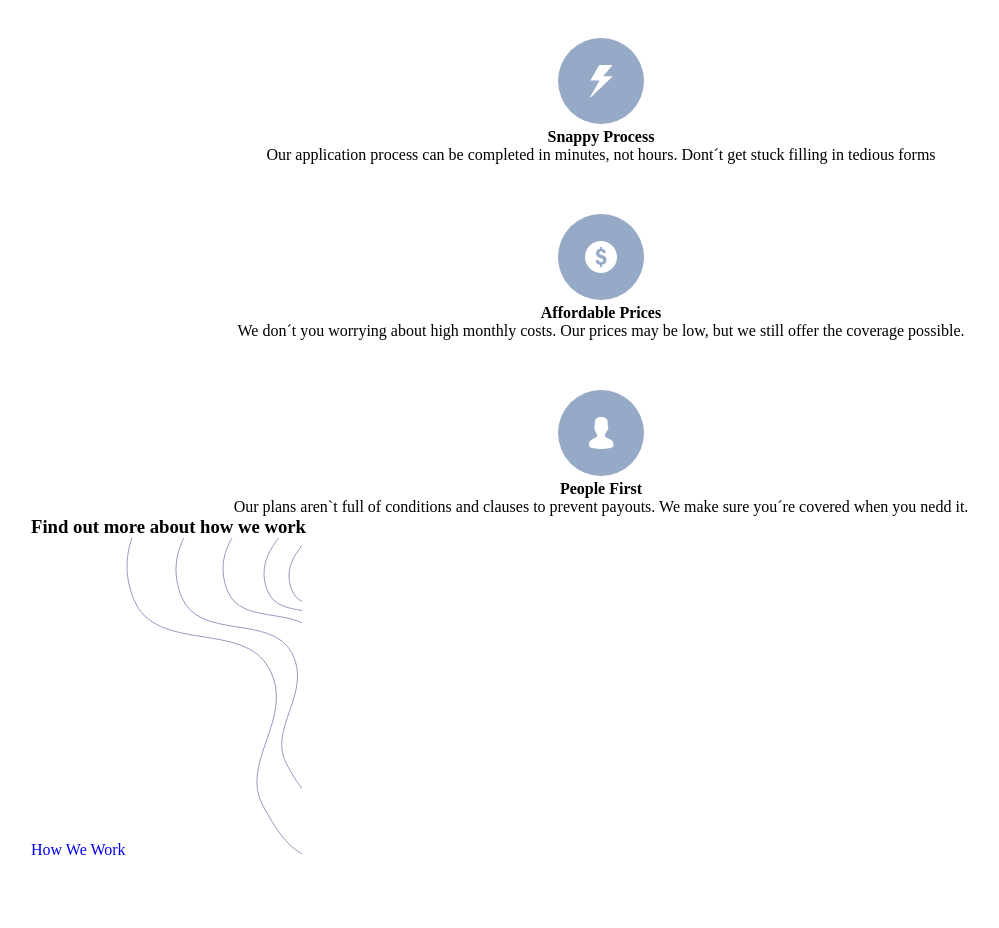
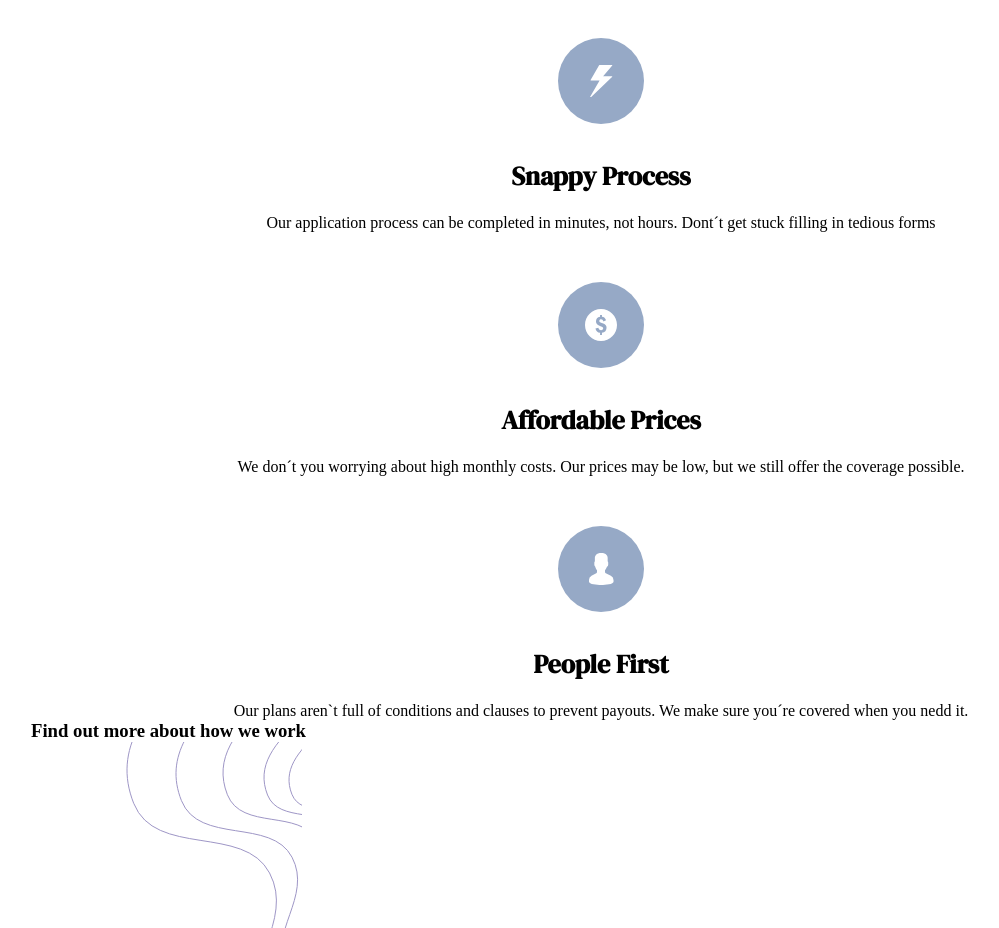
Before and after one commit to higor-costa/pagina-de-destino-insure, a React (Vite) app: page / in a window 1280 px wide. Shown: the part 2280-3208 px from the top of the page, without its empty margins (39-1038 px from the left). Built offline with nearby package versions, Linux system fonts and the light colour scheme.

Commit message:
Declara estilo dos títulos dos cards

```diff
--- a/src/style/components/Main.module.scss
+++ b/src/style/components/Main.module.scss
@@ -34,5 +34,10 @@
     &:nth-child(3) {
       margin: 50px 0;
     }
+
+    h4 {
+      @include fonte-titulo(26);
+      margin: 30px 0 20px;
+    }
   }
 }
```
